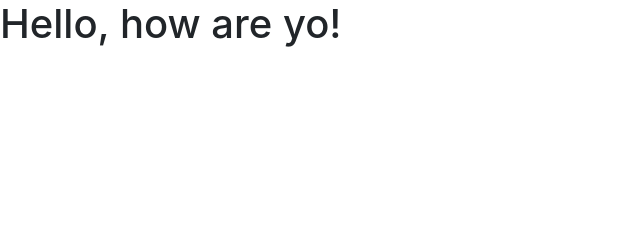
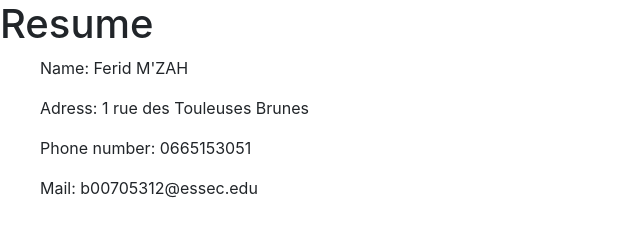
Before and after one commit to b00705312/b00705312.github.io, a plain HTML site: page index.html in a window 1280 px wide. Shown: the whole page, without its empty margins (0-640 px from the left). Drawn offline with nearby package versions, Linux system fonts and the light colour scheme.

Commit message:
Resume 1

```diff
--- a/index.html
+++ b/index.html
@@ -8,10 +8,14 @@
     <!-- Bootstrap CSS -->
     <link rel="stylesheet" href="https://stackpath.bootstrapcdn.com/bootstrap/4.1.1/css/bootstrap.min.css" integrity="sha384-WskhaSGFgHYWDcbwN70/dfYBj47jz9qbsMId/iRN3ewGhXQFZCSftd1LZCfmhktB" crossorigin="anonymous">
 
-    <title>Hello, how are you!</title>
+    <title>Resume</title>
   </head>
   <body>
-    <h1>Hello, how are yo!</h1>
+    <h1>Resume</h1>
+<ul>Name: Ferid M'ZAH</ul>
+<ul>Adress: 1 rue des Touleuses Brunes</ul>
+<ul>Phone number: 0665153051</ul>
+<ul>Mail: b00705312@essec.edu</ul>
 
     <!-- Optional JavaScript -->
     <!-- jQuery first, then Popper.js, then Bootstrap JS -->
```
